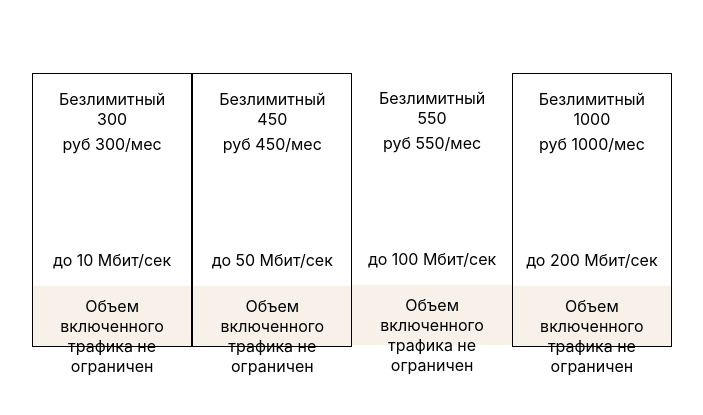
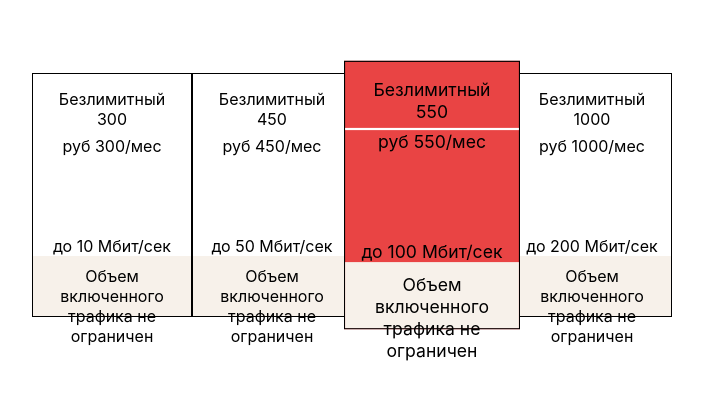
Before and after one commit to JBatsyus/cards, a React (Create React App) app in the folder card_homework/: page / in a window 1280 px wide. Shown: the part 183-598 px from the top of the page, without its empty margins (288-991 px from the left). Built offline with nearby package versions, Linux system fonts and the light colour scheme.

Commit message:
вынесла селектед в переменную

```diff
--- a/card_homework/src/components/Card.jsx
+++ b/card_homework/src/components/Card.jsx
@@ -1,12 +1,15 @@
 import './Card.scss';
 
 const Card = props => {
+  const { header, body, text, isSelected } = props;
+  const thisSelected = isSelected ? 'selected' : '';
+
   return (
     <div className="cardContainer">
-      <div className={'card' + (props.isSelected ? 'selected' : '')}>
-        <div className="card-header"> {props.header}</div>
-        <div className="card-body">{props.body}</div>
-        <p clasNames="card-text">{props.text}</p>
+      <div className={'card ' + thisSelected}>
+        <div className="card-header"> {header}</div>
+        <div className="card-body">{body}</div>
+        <div clasName="card-text">{text}</div>
         <div className="card-footer">
           Объем включенного трафика не ограничен
         </div>
--- a/card_homework/src/components/Card.scss
+++ b/card_homework/src/components/Card.scss
@@ -8,20 +8,23 @@
   border: 1px solid black;
 }
 .selected {
-  background-color: rgb(255, 527, 55);
-  box-shadow: 10px 10px 5px rgb(155, 149, 149);
-  font-weight: bolder;
+  background-color: rgb(233, 68, 68);
+  transform: scale(1.1);
 }
 
 .card-header {
   height: 30px;
   padding: 15px;
+  border-bottom: 2px solid rgb(255, 255, 255);
 }
 
 .card-body {
   height: 100px;
 }
-
+.card-text {
+  height: 100px;
+  background-color: rgb(255, 255, 255);
+}
 .card-footer {
   background-color: rgb(247, 241, 234);
   height: 40px;
```
